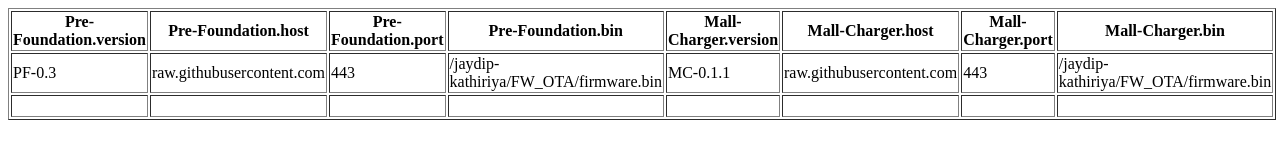
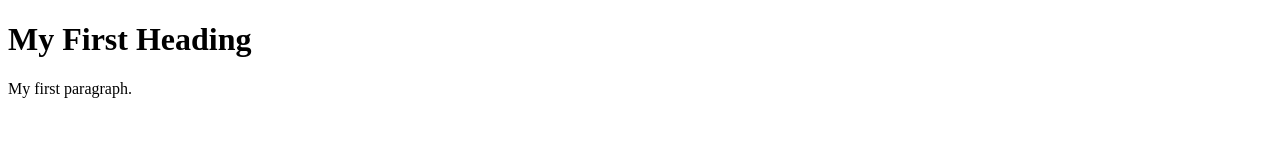
Before and after one commit to jaydip-kathiriya/FW_OTA, a plain HTML site: page index.html in a window 1280 px wide. Drawn offline with Linux system fonts and the light colour scheme.

Commit message:
Update index.html

```diff
--- a/index.html
+++ b/index.html
@@ -1,45 +1,9 @@
 <!DOCTYPE html>
 <html>
-	<head>
-		<meta charset='UTF-8'>
-			<title>JSON To HTML using codebeautify.org</title>
-		</head>
-		<body>
-			<table border=1>
-				<thead>
-					<tr>
-						<th>Pre-Foundation.version</th>
-						<th>Pre-Foundation.host</th>
-						<th>Pre-Foundation.port</th>
-						<th>Pre-Foundation.bin</th>
-						<th>Mall-Charger.version</th>
-						<th>Mall-Charger.host</th>
-						<th>Mall-Charger.port</th>
-						<th>Mall-Charger.bin</th>
-					</tr>
-				</thead>
-				<tbody>
-					<tr>
-						<td>PF-0.3</td>
-						<td>raw.githubusercontent.com</td>
-						<td>443</td>
-						<td>/jaydip-kathiriya/FW_OTA/firmware.bin</td>
-						<td>MC-0.1.1</td>
-						<td>raw.githubusercontent.com</td>
-						<td>443</td>
-						<td>/jaydip-kathiriya/FW_OTA/firmware.bin</td>
-					</tr>
-					<tr>
-						<td></td>
-						<td>&nbsp</td>
-						<td>&nbsp</td>
-						<td>&nbsp</td>
-						<td>&nbsp</td>
-						<td>&nbsp</td>
-						<td>&nbsp</td>
-						<td>&nbsp</td>
-					</tr>
-				</tbody>
-			</table>
-		</body>
-	</html>
+<body>
+
+<h1>My First Heading</h1>
+<p>My first paragraph.</p>
+
+</body>
+</html>
```
